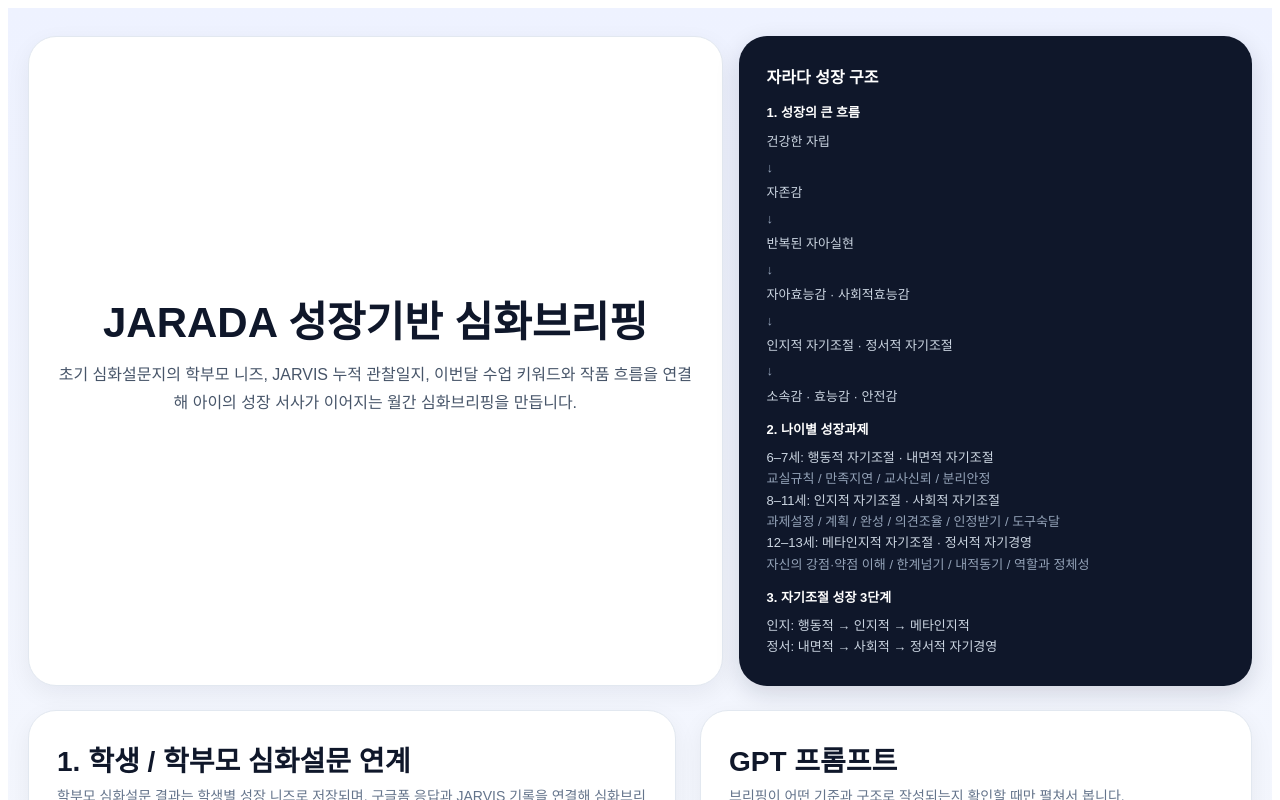
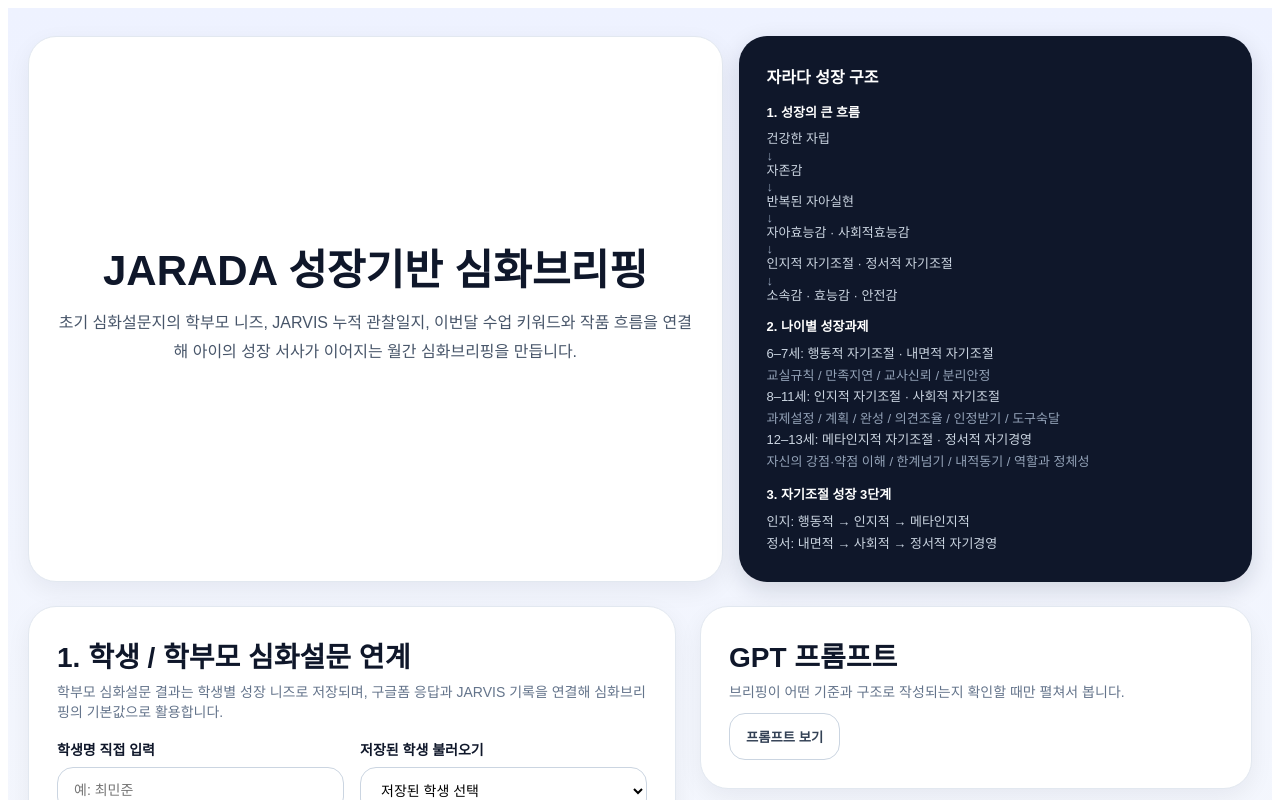
Before and after one commit to jaradaboys/jarada-briefing-2, a React (Vite) app: page / in a window 1280 px wide. Shown: the top 800 px of the page. Built offline with nearby package versions, Linux system fonts and the light colour scheme.

Commit message:
Update App.jsx

```diff
--- a/src/App.jsx
+++ b/src/App.jsx
@@ -2178,18 +2178,26 @@ alert(`${incoming.length}개의 JARVIS 관찰일지를 불러왔고, 기본값
           <div style={{ fontWeight: 800, marginBottom: 14 }}>자라다 성장 구조</div>
           <div style={{ display: "grid", gap: 12, lineHeight: 1.65, fontSize: 13 }}>
   <div>
-   <strong>1. 성장의 큰 흐름</strong>
-<div style={{ marginTop: 8, color: "#cbd5e1", display: "grid", gap: 4 }}>
+  <strong>1. 성장의 큰 흐름</strong>
+<div
+  style={{
+    marginTop: 8,
+    color: "#cbd5e1",
+    display: "grid",
+    gap: 1,
+    lineHeight: 1.25,
+  }}
+>
   <div>건강한 자립</div>
-  <div style={{ color: "#94a3b8" }}>↓</div>
+  <div style={{ color: "#94a3b8", lineHeight: 1 }}>↓</div>
   <div>자존감</div>
-  <div style={{ color: "#94a3b8" }}>↓</div>
+  <div style={{ color: "#94a3b8", lineHeight: 1 }}>↓</div>
   <div>반복된 자아실현</div>
-  <div style={{ color: "#94a3b8" }}>↓</div>
+  <div style={{ color: "#94a3b8", lineHeight: 1 }}>↓</div>
   <div>자아효능감 · 사회적효능감</div>
-  <div style={{ color: "#94a3b8" }}>↓</div>
+  <div style={{ color: "#94a3b8", lineHeight: 1 }}>↓</div>
   <div>인지적 자기조절 · 정서적 자기조절</div>
-  <div style={{ color: "#94a3b8" }}>↓</div>
+  <div style={{ color: "#94a3b8", lineHeight: 1 }}>↓</div>
   <div>소속감 · 효능감 · 안전감</div>
 </div>
   </div>
```
